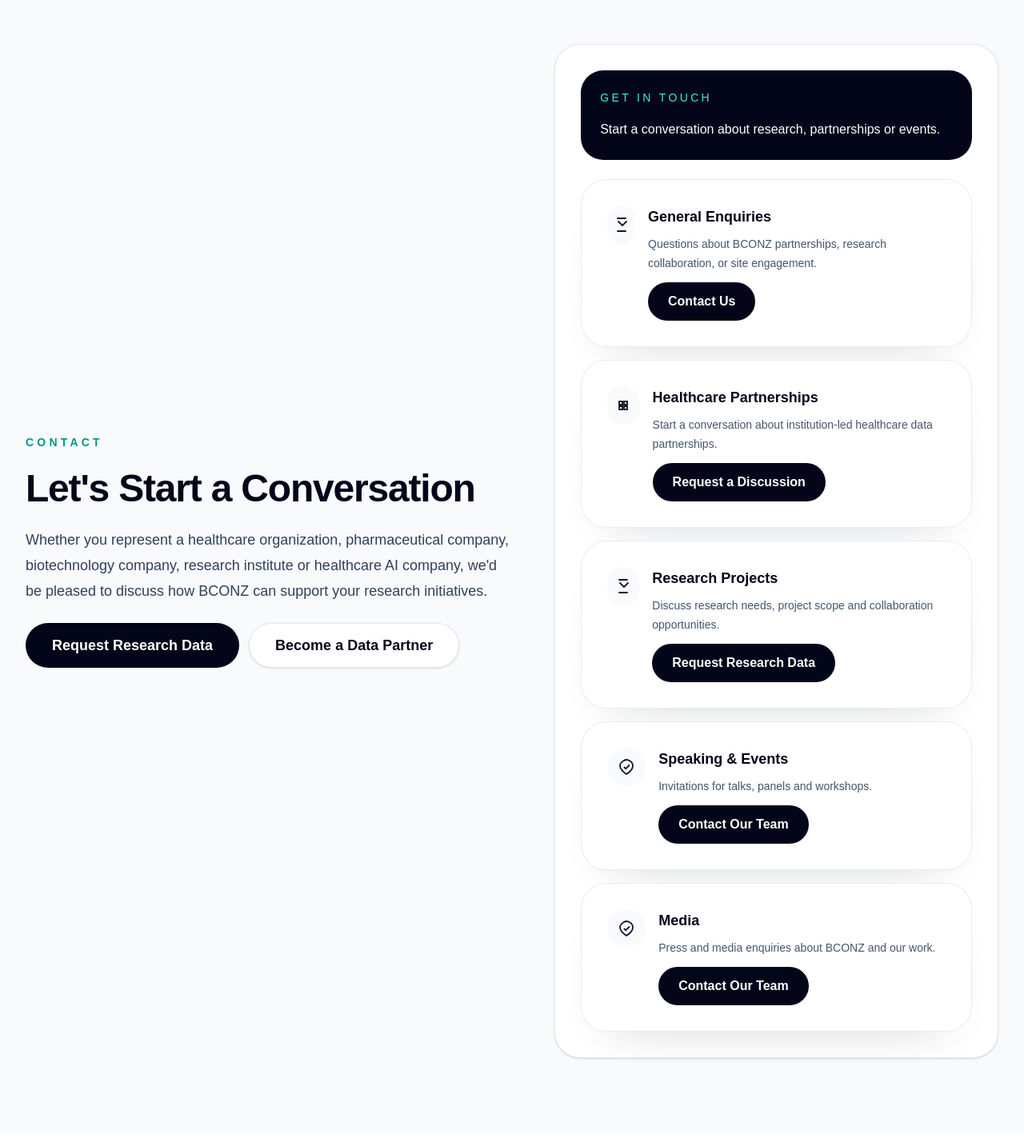
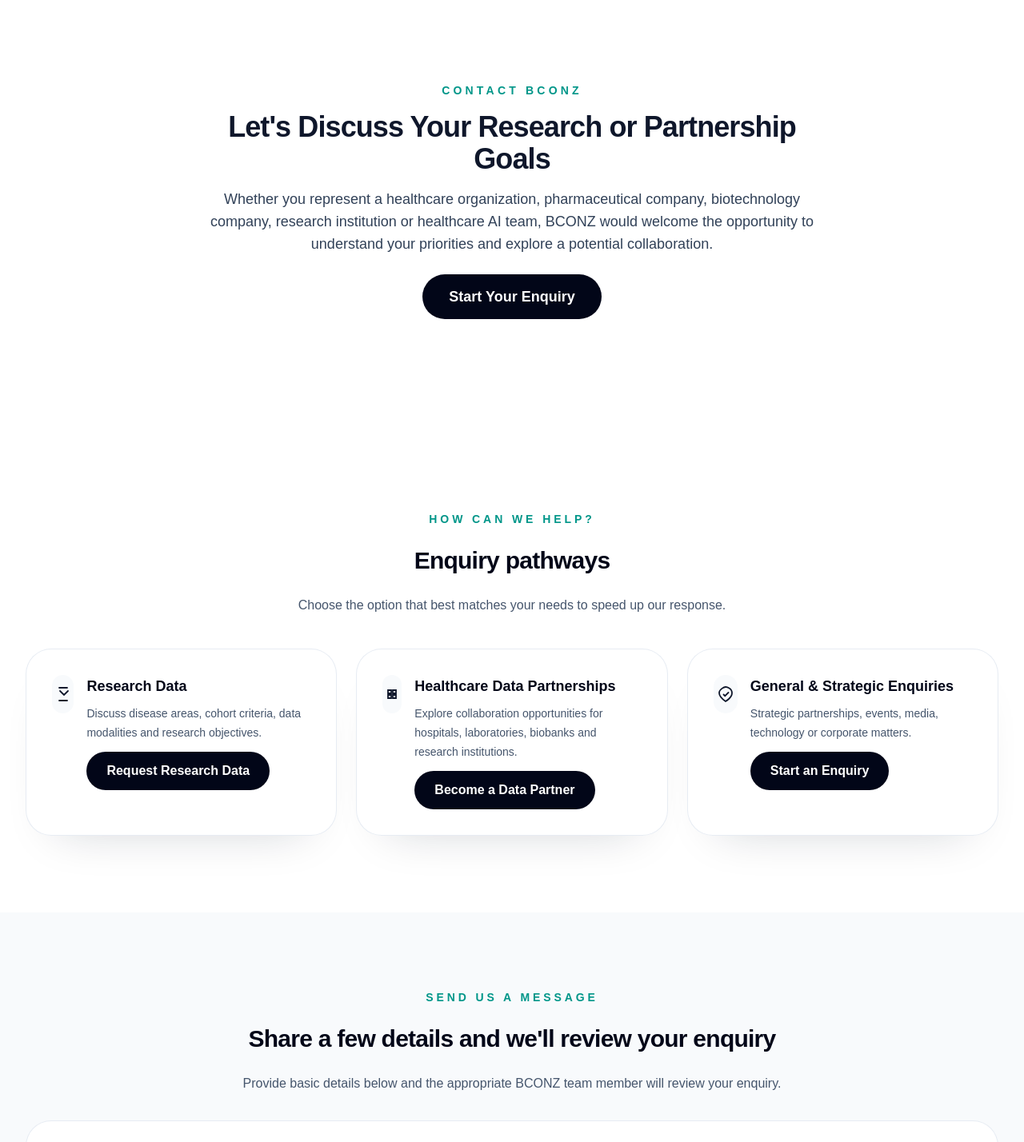
Before and after one commit to safetywarden/bconz, a Next.js app: page /contact in a window 1280 px wide. Shown: the part 120-1548 px from the top of the page at 80% size. Built offline with nearby package versions, Linux system fonts and the light colour scheme.

Commit message:
Sprint 1.8A - Simplify and refine Contact page

```diff
--- a/src/components/contact/ContactForm.tsx
+++ b/src/components/contact/ContactForm.tsx
@@ -8,29 +8,29 @@
 import type { ContactFormSchema } from "@/lib/forms/ContactFormSchema";
 
 const organizationTypes = [
-  "Hospital",
-  "Research Institute",
-  "Biobank",
+  "Hospital or Healthcare Network",
+  "Cancer Centre",
   "Diagnostic Laboratory",
   "Genomics Laboratory",
-  "Pharmaceutical",
-  "Biotechnology",
-  "Healthcare AI",
+  "Biobank",
+  "Research Institute",
+  "Pharmaceutical Company",
+  "Biotechnology Company",
+  "Healthcare AI Company",
   "CRO",
-  "Medical Device",
+  "Medical Device or Digital Health",
+  "Government or Public Sector",
   "Investor",
-  "Government",
   "Other",
 ];
 
 const interestAreas = [
-  "Research Data",
-  "Healthcare Partnership",
+  "General Enquiry",
+  "Strategic Partnership",
+  "Technology Partnership",
   "Scientific Collaboration",
-  "Technology Partnership",
-  "Speaking Invitation",
-  "Media",
-  "General Enquiry",
+  "Media or Speaking",
+  "Other",
 ];
 
 export function ContactForm() {
@@ -107,6 +107,9 @@
           {errors.form}
         </div>
       ) : null}
+      <div className="mb-4 text-sm text-slate-700">
+        If you are requesting Research Data or want to become a Data Partner, please use the dedicated options above to access the correct workflow.
+      </div>
       <form onSubmit={onSubmit} className="space-y-6" noValidate>
         <div className="grid gap-6 lg:grid-cols-2">
           <label className="block">
--- a/src/components/contact/ContactPage.tsx
+++ b/src/components/contact/ContactPage.tsx
@@ -9,37 +9,23 @@
 
 const contactOptions: { title: string; description: string; actionLabel?: string; actionHref?: string; icon: IconName }[] = [
   {
-    title: "General Enquiries",
-    description: "Questions about BCONZ partnerships, research collaboration, or site engagement.",
-    actionLabel: "Contact Us",
-    actionHref: "/contact#contact-form",
-    icon: "research",
-  },
-  {
-    title: "Healthcare Partnerships",
-    description: "Start a conversation about institution-led healthcare data partnerships.",
-    actionLabel: "Request a Discussion",
-    actionHref: "/contact#contact-form",
-    icon: "partnership",
-  },
-  {
-    title: "Research Projects",
-    description: "Discuss research needs, project scope and collaboration opportunities.",
+    title: "Research Data",
+    description: "Discuss disease areas, cohort criteria, data modalities and research objectives.",
     actionLabel: "Request Research Data",
     actionHref: "/request-data",
     icon: "research",
   },
   {
-    title: "Speaking & Events",
-    description: "Invitations for talks, panels and workshops.",
-    actionLabel: "Contact Our Team",
-    actionHref: "/contact#contact-form",
-    icon: "trust",
+    title: "Healthcare Data Partnerships",
+    description: "Explore collaboration opportunities for hospitals, laboratories, biobanks and research institutions.",
+    actionLabel: "Become a Data Partner",
+    actionHref: "/data-partners",
+    icon: "partnership",
   },
   {
-    title: "Media",
-    description: "Press and media enquiries about BCONZ and our work.",
-    actionLabel: "Contact Our Team",
+    title: "General & Strategic Enquiries",
+    description: "Strategic partnerships, events, media, technology or corporate matters.",
+    actionLabel: "Start an Enquiry",
     actionHref: "/contact#contact-form",
     icon: "trust",
   },
@@ -48,51 +34,34 @@
 export function ContactPage() {
   return (
     <main>
-      <Section className="bg-slate-50">
+      {/* Compact hero */}
+      <Section className="bg-white">
         <Container>
-          <div className="grid gap-12 lg:grid-cols-[1.05fr_0.95fr] lg:items-center">
-            <div className="max-w-2xl space-y-6">
-              <p className="text-sm font-semibold uppercase tracking-[0.3em] text-teal-600">Contact</p>
-              <h1 className="text-4xl font-semibold tracking-tight text-slate-950 sm:text-5xl">Let&apos;s Start a Conversation</h1>
-              <p className="text-lg leading-8 text-slate-700">
-                Whether you represent a healthcare organization, pharmaceutical company, biotechnology company, research institute
-                or healthcare AI company, we&apos;d be pleased to discuss how BCONZ can support your research initiatives.
-              </p>
-              <div className="mt-6 flex flex-wrap gap-3">
-                <Button as="a" href="/request-data" variant="primary" size="large">
-                  Request Research Data
-                </Button>
-                <Button as="a" href="/data-partners" variant="secondary" size="large">
-                  Become a Data Partner
-                </Button>
-              </div>
-            </div>
-
-            <div className="rounded-[2rem] border border-slate-200 bg-white p-8 shadow-sm">
-              <div className="space-y-6">
-                <div className="rounded-[1.75rem] bg-slate-950 p-6 text-white">
-                  <p className="text-sm uppercase tracking-[0.24em] text-teal-300">Get in touch</p>
-                  <p className="mt-4 text-base leading-7">Start a conversation about research, partnerships or events.</p>
-                </div>
-                <div className="grid gap-4">
-                  {contactOptions.map((item) => (
-                    <ContactOptionCard key={item.title} {...item} />
-                  ))}
-                </div>
-              </div>
+          <div className="mx-auto max-w-3xl text-center py-12">
+            <p className="text-sm font-semibold uppercase tracking-[0.3em] text-teal-600">Contact BCONZ</p>
+            <h1 className="mt-4 text-3xl font-semibold tracking-tight text-slate-900 sm:text-4xl">Let&apos;s Discuss Your Research or Partnership Goals</h1>
+            <p className="mt-4 text-lg leading-7 text-slate-700">
+              Whether you represent a healthcare organization, pharmaceutical company, biotechnology company, research institution or
+              healthcare AI team, BCONZ would welcome the opportunity to understand your priorities and explore a potential collaboration.
+            </p>
+            <div className="mt-6">
+              <Button as="a" href="#contact-form" variant="primary" size="large">
+                Start Your Enquiry
+              </Button>
             </div>
           </div>
         </Container>
       </Section>
 
+      {/* Enquiry pathways */}
       <Section>
         <Container>
           <div className="mx-auto max-w-4xl space-y-6 text-center">
-            <Label>Contact Options</Label>
-            <Heading>Professional inquiry support for every team</Heading>
-            <Subheading>Select the area that best matches your partnership or research interest and send us a message.</Subheading>
+            <Label>How Can We Help?</Label>
+            <Heading>Enquiry pathways</Heading>
+            <Subheading>Choose the option that best matches your needs to speed up our response.</Subheading>
           </div>
-          <div className="mt-12 grid gap-6 md:grid-cols-2 lg:grid-cols-3">
+          <div className="mt-10 grid gap-6 md:grid-cols-3">
             {contactOptions.map((opt) => (
               <ContactOptionCard key={opt.title} {...opt} large />
             ))}
@@ -100,14 +69,29 @@
         </Container>
       </Section>
 
+      {/* General contact form */}
       <Section className="bg-slate-50">
         <Container>
           <div className="mx-auto max-w-5xl space-y-6 text-center">
-            <Label>Global Presence</Label>
-            <Heading>Our offices</Heading>
+            <Label>Send Us a Message</Label>
+            <Heading>Share a few details and we&apos;ll review your enquiry</Heading>
+            <Subheading>Provide basic details below and the appropriate BCONZ team member will review your enquiry.</Subheading>
+          </div>
+          <div id="contact-form" className="mt-8 w-full">
+            <ContactForm />
+          </div>
+        </Container>
+      </Section>
+
+      {/* Global presence */}
+      <Section>
+        <Container>
+          <div className="mx-auto max-w-4xl space-y-6 text-center">
+            <Label>Our Offices</Label>
+            <Heading>Global Presence</Heading>
             <Subheading>BCONZ operates across regions — contact the office nearest you.</Subheading>
           </div>
-          <div className="mt-12 grid gap-6 md:grid-cols-2">
+          <div className="mt-8 grid gap-6 md:grid-cols-2">
             <OfficeCard
               title="India Headquarters"
               lines={[
@@ -117,7 +101,7 @@
                 "India",
               ]}
               phone="+91 7624841555"
-              actionHref="/contact#contact-form"
+              actionHref="#contact-form"
             />
             <OfficeCard
               title="Singapore Office"
@@ -128,23 +112,26 @@
                 "Singapore 409051",
               ]}
               phone=""
-              actionHref="/contact#contact-form"
+              actionHref="#contact-form"
             />
           </div>
         </Container>
       </Section>
 
-      <Section>
+      {/* Final CTA */}
+      <Section className="bg-white">
         <Container>
-          <div className="mx-auto max-w-4xl space-y-6">
-            <Label>Contact Form</Label>
-            <Heading>Start a partnership conversation</Heading>
-            <Subheading>
-              Provide details about your organization and the best way to contact you. We&apos;ll respond promptly with next steps.
-            </Subheading>
-          </div>
-            <div id="contact-form" className="mt-8">
-            <ContactForm />
+          <div className="mx-auto max-w-3xl text-center py-12">
+            <Label>Looking for Research Data or Representing a Healthcare Institution?</Label>
+            <Heading>Request Research Data or Become a Data Partner</Heading>
+            <div className="mt-6 flex flex-col items-center gap-3 sm:flex-row sm:justify-center">
+              <Button as="a" href="/request-data" variant="primary" size="large">
+                Request Research Data
+              </Button>
+              <Button as="a" href="/data-partners" variant="secondary" size="large">
+                Become a Data Partner
+              </Button>
+            </div>
           </div>
         </Container>
       </Section>
```
